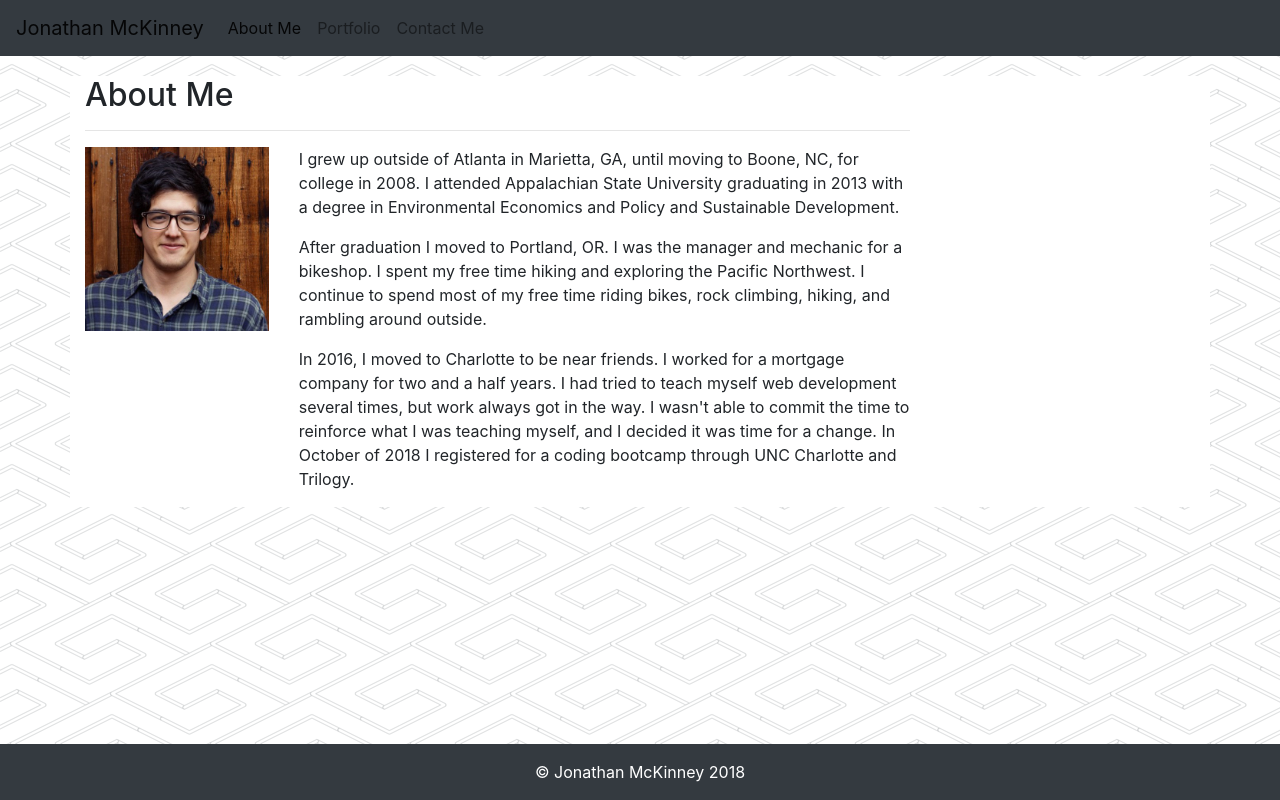
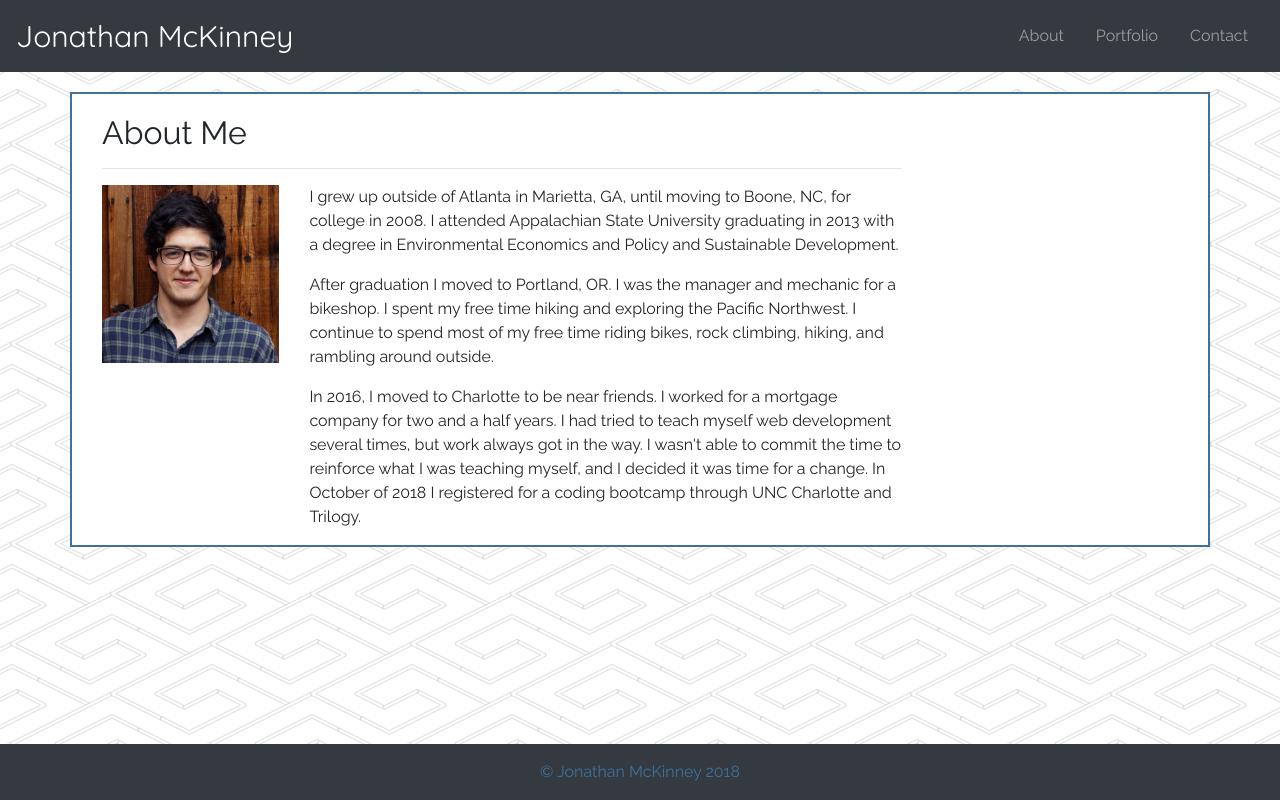
Before and after one commit to JonathanMcKinney/Bootstrap-Portfolio, a plain HTML site: page index.html in a window 1280 px wide. Drawn offline with nearby package versions, Linux system fonts and the light colour scheme.

Commit message:
navbar and footer added for portfolio and contact page

```diff
--- a/assets/css/style.css
+++ b/assets/css/style.css
@@ -1,13 +1,22 @@
 body {
     background-image: url(../images/pipes.png);
+    font-family:'Raleway', sans-serif;
+}
+
+.navbar-brand {
+    font-family:'Quicksand', sans-serif;
+    font-size: 30px;
+    color: #3f729b
+}
+
+.footer {
+     color: #3f729b;
 }
 
 .container {
+    padding-top: 20px;
     background-color: #fff;
     margin-top: 20px;
     margin-bottom: 65px;
+    border: 2px #3f729b solid;
 }
-
-footer {
-    color: #fff;
-}
--- a/index.html
+++ b/index.html
@@ -13,25 +13,40 @@
 
     <link rel="stylesheet" href="https://use.fontawesome.com/releases/v5.6.0/css/all.css" integrity="sha384-aOkxzJ5uQz7WBObEZcHvV5JvRW3TUc2rNPA7pe3AwnsUohiw1Vj2Rgx2KSOkF5+h" crossorigin="anonymous">
     <link href="assets/css/style.css" rel="stylesheet" type="text/css">
+    <link href="https://fonts.googleapis.com/css?family=Quicksand|Raleway" rel="stylesheet">
 
 </head>
 
-<nav class="navbar navbar-expand-lg navbar-light bg-dark">
-        <a class="navbar-brand" href="index.html">Jonathan McKinney</a>
-        <button class="navbar-toggler" type="button" data-toggle="collapse" data-target="#navbarNavAltMarkup" aria-controls="navbarNavAltMarkup" aria-expanded="false" aria-label="Toggle navigation">
-          <span class="navbar-toggler-icon"></span>
-        </button>
-        <div class="collapse navbar-collapse" id="navbarNavAltMarkup">
-          <div class="navbar-nav">
-            <a class="nav-item nav-link active" href="index.html">About Me <span class="sr-only">(current)</span></a>
-            <a class="nav-item nav-link" href="portfolio.html">Portfolio</a>
-            <a class="nav-item nav-link" href="contact.html">Contact Me</a>
-          </div>
-        </div>
-      </nav>
+          <nav class="navbar navbar-expand-lg navbar-dark bg-dark">
+                <div class="d-flex flex-grow-1">
+
+                    <a class="navbar-brand d-none d-lg-inline-block navbar-brand-two mx-auto d-lg-none d-inline-block" href="#">
+                        Jonathan McKinney
+                    </a>
+                    <div class="w-100 text-right">
+                        <button class="navbar-toggler" type="button" data-toggle="collapse" data-target="#myNavbar">
+                            <span class="navbar-toggler-icon"></span>
+                        </button>
+                    </div>
+                </div>
+                <div class="collapse navbar-collapse flex-grow-1 text-right" id="myNavbar">
+                    <ul class="navbar-nav ml-auto flex-nowrap">
+                        <li class="nav-item">
+                            <a href="index.html" class="nav-link m-2 menu-item nav-active">About</a>
+                        </li>
+                        <li class="nav-item">
+                            <a href="portfolio.html" class="nav-link m-2 menu-item">Portfolio</a>
+                        </li>
+                        <li class="nav-item">
+                            <a href="contact.html" class="nav-link m-2 menu-item">Contact</a>
+                        </li>
+                    </ul>
+                </div>
+            </nav>
+
 
 <div class="container">
-    <div class="row">
+    <div class="row-justify-content-start">
         <div class="col-md-9">
             <h2>About Me</h2>
             <hr>
@@ -63,8 +78,9 @@
     </div>
 </div>
 
+
 <footer class="page-footer font-small bg-blue fixed-bottom">
-    <div class="footer-copyright text-center py-3  bg-dark">
+    <div class="footer footer-copyright text-center py-3  bg-dark">
         &copy; Jonathan McKinney 2018
     </div>
 </footer>
```
Also changed, not shown: contact.html (+62 -0 lines), portfolio.html (+62 -0 lines).
